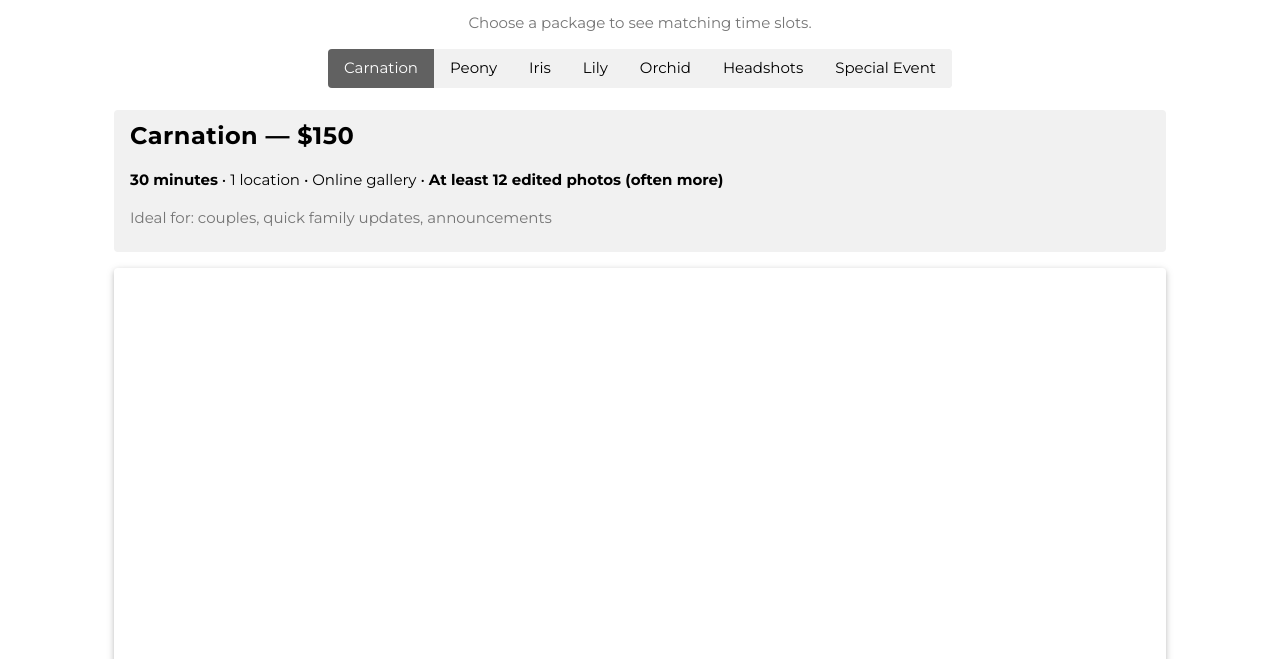
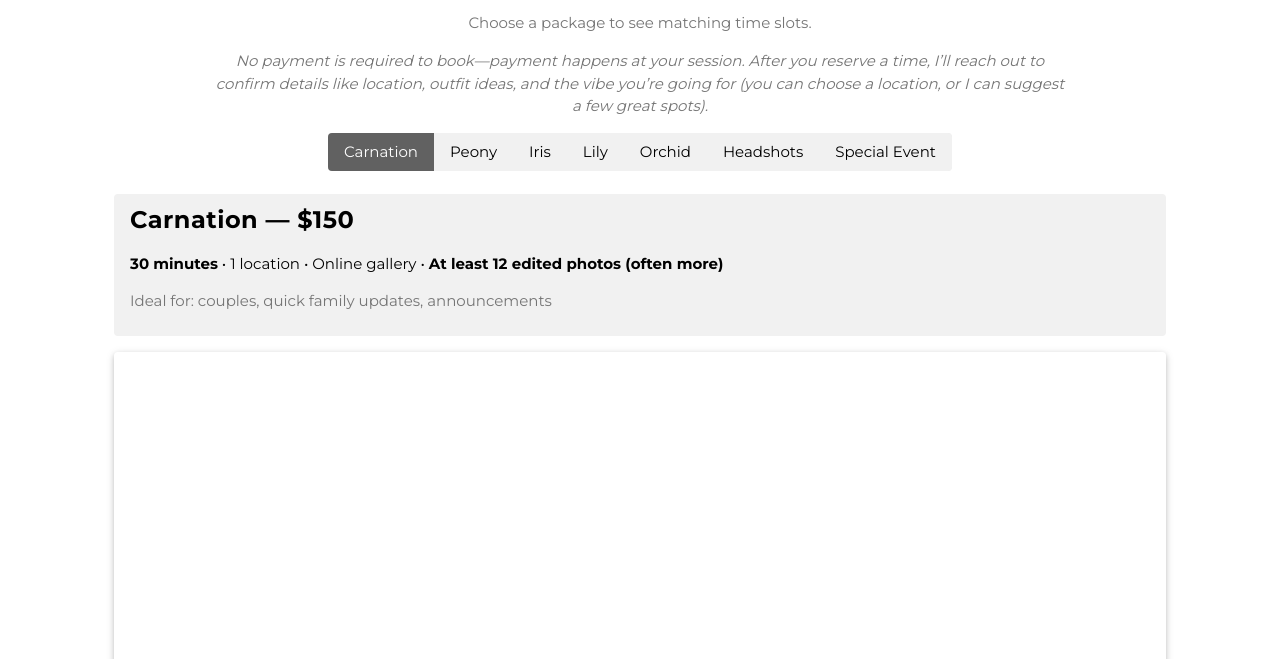
Before and after one commit to bbradshawweb/mjphotosite, a plain HTML site: page book.html in a window 1280 px wide. Shown: the part 141-800 px from the top of the page. Drawn offline with nearby package versions, Linux system fonts and the light colour scheme; a script that the page names is missing.

Commit message:
Update book.html

```diff
--- a/book.html
+++ b/book.html
@@ -49,6 +49,11 @@ src="https://www.facebook.com/tr?id=1623673111916243&ev=PageView&noscript=1"
 <div class="w3-content w3-padding-large w3-margin-top" style="max-width:1100px">
   <h2 class="w3-center mj-section-title">Book a Session</h2>
   <p class="w3-center w3-text-grey">Choose a package to see matching time slots.</p>
+
+  <p class="w3-center w3-text-grey w3-margin-top" style="font-style: italic; max-width: 850px; margin-left:auto; margin-right:auto;">
+  No payment is required to book—payment happens at your session. After you reserve a time, I’ll reach out to confirm details like location, outfit ideas, and the vibe you’re going for (you can choose a location, or I can suggest a few great spots).
+</p>
+
 
   <div class="w3-center w3-margin-bottom">
     <div class="w3-bar w3-light-grey w3-round">
```
